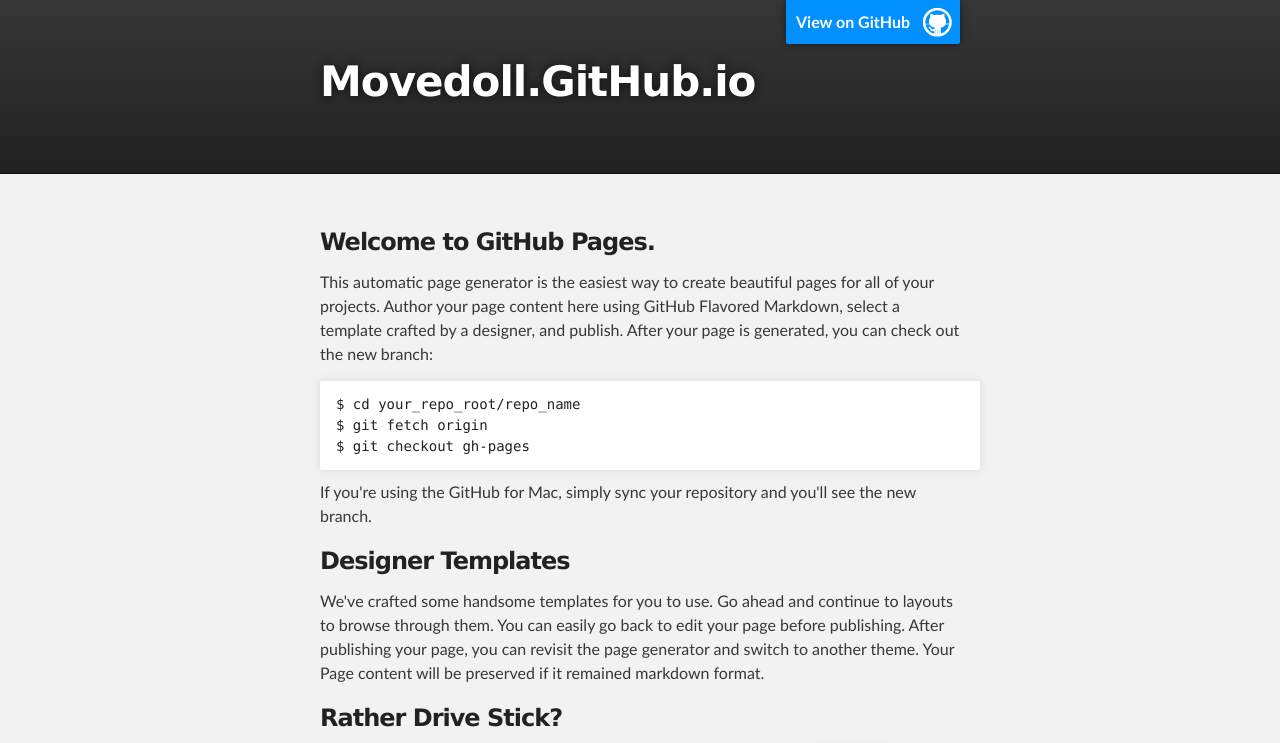
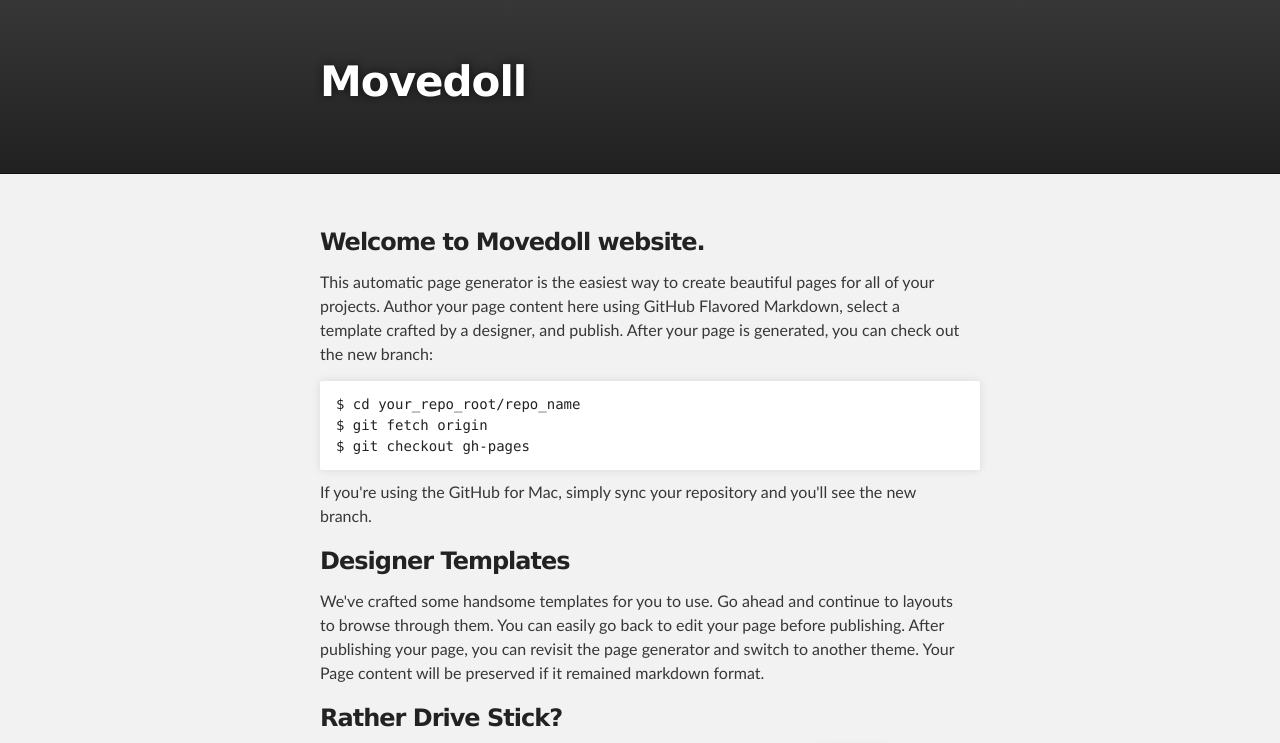
Before and after one commit to movedoll/movedoll.github.io, a plain HTML site: page index.html in a window 1280 px wide. Shown: the top 743 px of the page. Drawn offline with Linux system fonts and the light colour scheme.

Commit message:
Update index.html

```diff
--- a/index.html
+++ b/index.html
@@ -8,7 +8,7 @@
 
     <link rel="stylesheet" type="text/css" media="screen" href="stylesheets/stylesheet.css">
 
-    <title>Movedoll.GitHub.io</title>
+    <title>Movedoll - We Make Game Better</title>
   </head>
 
   <body>
@@ -16,9 +16,9 @@
     <!-- HEADER -->
     <div id="header_wrap" class="outer">
         <header class="inner">
-          <a id="forkme_banner" href="https://github.com/movedoll">View on GitHub</a>
+          <!-- <a id="forkme_banner" href="https://github.com/movedoll">View on GitHub</a> -->
 
-          <h1 id="project_title">Movedoll.GitHub.io</h1>
+          <h1 id="project_title">Movedoll</h1>
           <h2 id="project_tagline"></h2>
 
         </header>
@@ -28,7 +28,7 @@
     <div id="main_content_wrap" class="outer">
       <section id="main_content" class="inner">
         <h3>
-<a id="welcome-to-github-pages" class="anchor" href="#welcome-to-github-pages" aria-hidden="true"><span class="octicon octicon-link"></span></a>Welcome to GitHub Pages.</h3>
+<a id="welcome-to-github-pages" class="anchor" href="#welcome-to-github-pages" aria-hidden="true"><span class="octicon octicon-link"></span></a>Welcome to Movedoll website.</h3>
 
 <p>This automatic page generator is the easiest way to create beautiful pages for all of your projects. Author your page content here using GitHub Flavored Markdown, select a template crafted by a designer, and publish. After your page is generated, you can check out the new branch:</p>
 
```
